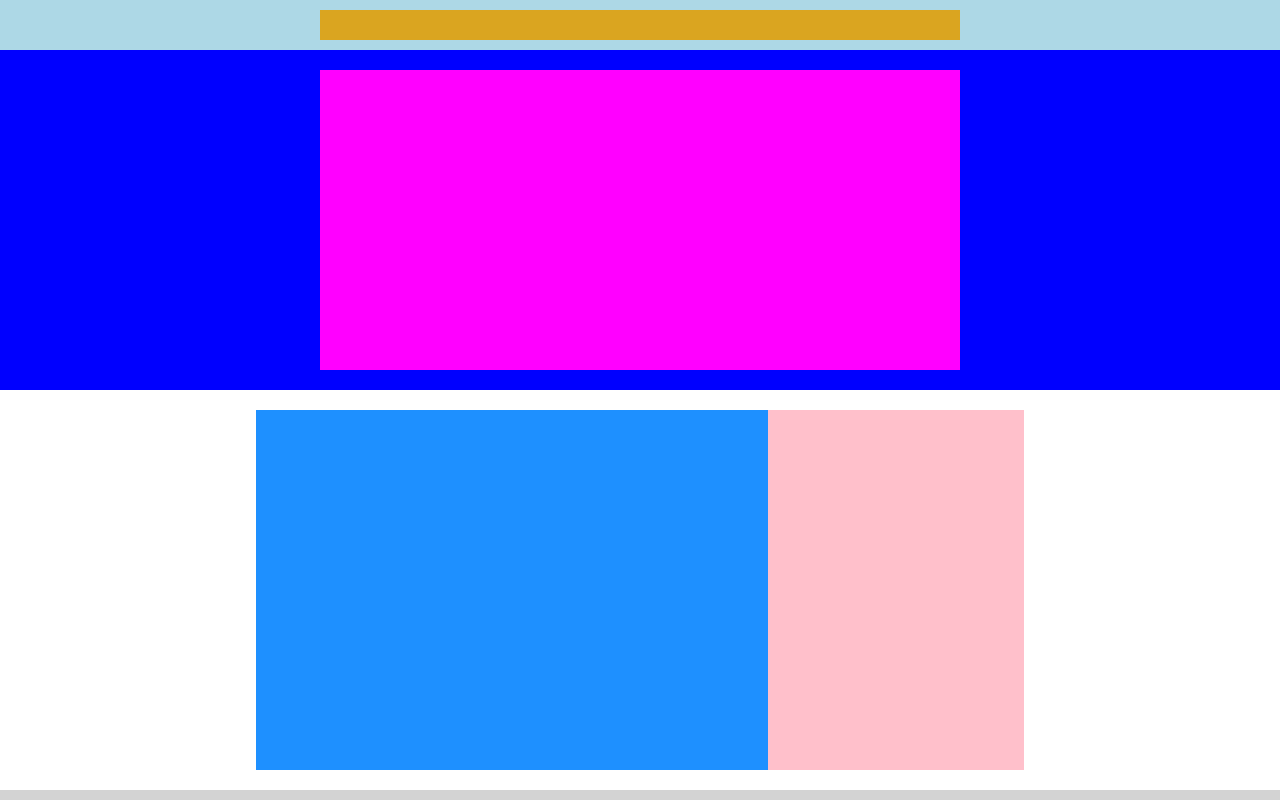
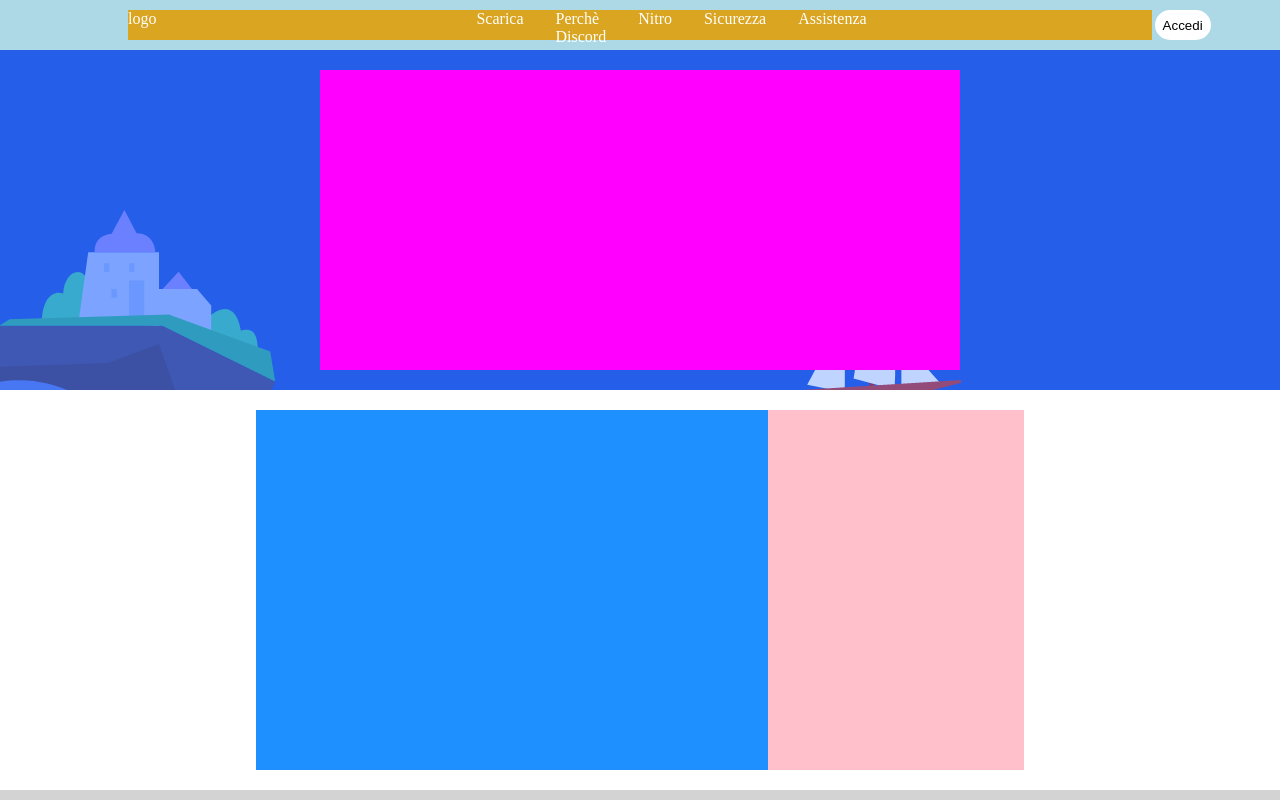
Before and after one commit to devitoangelo/htmlcss-struttura-discord, a plain HTML site: page index.html in a window 1280 px wide. Shown: the top 800 px of the page. Drawn offline with Linux system fonts and the light colour scheme.

Commit message:
fixed-background

```diff
--- a/css/style.css
+++ b/css/style.css
@@ -1,7 +1,10 @@
 /* siteheader */
 
-body {
+*{
     margin: 0;
+    padding: 0;
+    box-sizing: border-box;
+
 
 }
 
@@ -15,12 +18,19 @@ header {
 
 
 #id-header {
-    width: 50%;
+    width: 80%;
     background-color: #DAA520;
     margin-top: 10px;
     margin-bottom: 10px;
+    display: flex;
 
 }
+
+
+
+
+
+
 
 /* endheader */
 
@@ -36,7 +46,7 @@ header {
 /* firstcontainer */
 .container {
     display: flex;
-    background-color: blue;
+    background-image: url(../jumbo.png);
     justify-content: center;
 
 }
@@ -158,3 +168,40 @@ header {
 }
 
 /* endfooter */
+
+
+
+
+
+
+
+.link{
+    list-style: none;
+	display: flex;
+    justify-content: center;
+	gap:  2rem;
+    color:white;
+
+
+}
+
+
+.menu{
+
+    margin-left: 18rem;
+    color: black;
+    border: 3px solid white;
+    border-radius: 2rem;
+    background-color: white;
+    padding: 5px;
+
+
+
+}
+
+
+.logo{
+    gap: 2rem;
+    margin-right: 20rem;
+    color: white;
+}
--- a/index.html
+++ b/index.html
@@ -12,9 +12,33 @@
 
     <!-- /#site_header -->
     <header id="site_header">
-        <aside id="id-header"></aside>
+
+        <aside id="id-header">
+            <div class="logo">logo</div>
+            <ul class="link">
+                <li>Scarica</li>
+                <li>Perchè Discord</li>
+                <li>Nitro</li>
+                <li>Sicurezza</li>
+                <li>Assistenza</li>
+            </ul>
+
+            <button class="menu">Accedi</button>
+
+
+
+
+
+
+
+        </aside>
+
+
+
+
 
     </header>
+
 
     <!-- /#site_header -->
 
@@ -22,6 +46,8 @@
     <!-- site_main -->
 
     <div class="container">
+
+
         <main id="site_main">
 
     </div>
```
Also changed, not shown: jumbo.png (added).
